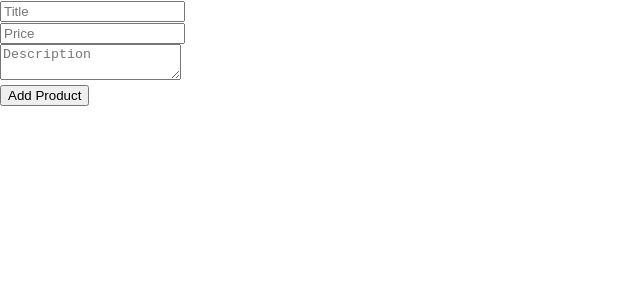
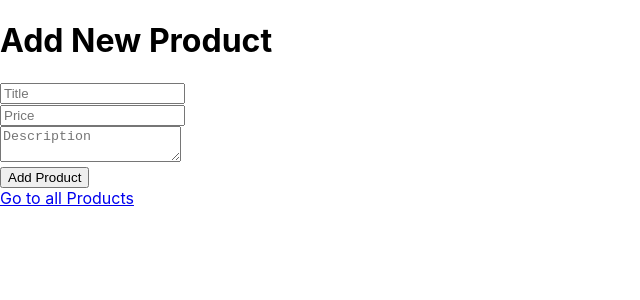
Before and after one commit to Izzeddin-Samara/MERN-Stack, a React (Create React App) app in the folder Full Stack MERN/product-manager/client/: page / in a window 1280 px wide. Shown: the top 300 px of the page, without its empty margins (0-640 px from the left). Built offline with nearby package versions, Linux system fonts and the light colour scheme.

Commit message:
Add link to All Products page and heading in AddProduct component

```diff
--- a/Full Stack MERN/product-manager/client/src/components/AddProduct.js
+++ b/Full Stack MERN/product-manager/client/src/components/AddProduct.js
@@ -1,5 +1,6 @@
 import React, { useState } from 'react';
 import axios from 'axios';
+import { Link } from 'react-router-dom';
 
 const AddProduct = () => {
     const [title, setTitle] = useState('');
@@ -31,6 +32,7 @@
 
     return (
         <div>
+            <h1>Add New Product</h1>
             {successMessage && <div>{successMessage}</div>}
             {errorMessage && <div>{errorMessage}</div>}
             <form onSubmit={handleAddProduct}>
@@ -65,6 +67,8 @@
                 </div>
                 <button type="submit">Add Product</button>
             </form>
+            <Link to="/products">Go to all Products</Link>
+
         </div>
     );
 };
```
